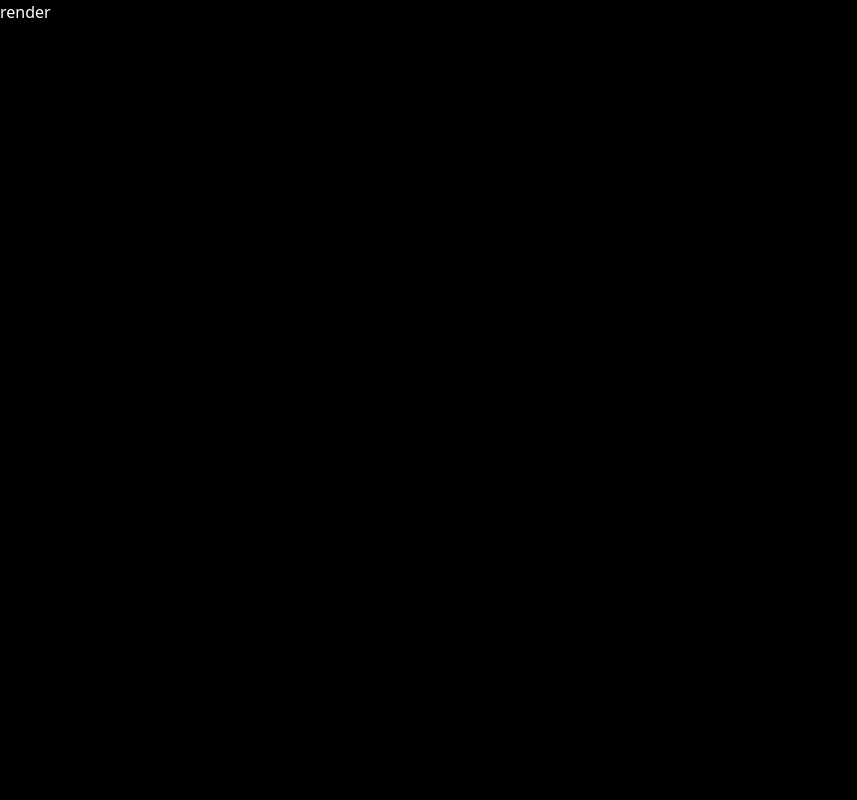
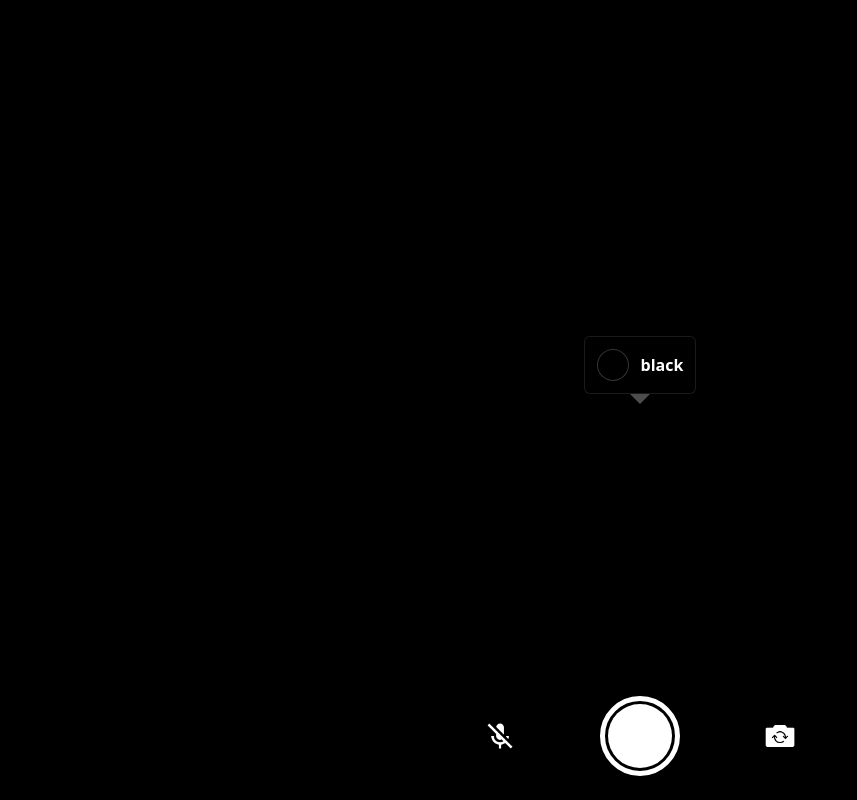
Before and after one commit to ismalzikri/open-reasearch, a Next.js app: page /app in a window 1280 px wide. Shown: the whole page, without its empty margins (0-857 px from the left). Built offline with nearby package versions, Linux system fonts and the light colour scheme; no server answers.

Commit message:
feat(src/components, pages): add page app for rendering the UI, add component

```diff
--- a/pages/app.tsx
+++ b/pages/app.tsx
@@ -1,15 +1,205 @@
 import type { NextPage } from "next";
+import Head from "next/head";
+import { Toaster } from "sonner";
+import CameraColorPick, { FacingMode } from "../src/components/Camera";
+import { useState, useEffect } from "react";
+import { getColorName, rgbToHex } from "../src/utils";
+import Image from "next/image";
+
+import axios from "axios";
 
 const App: NextPage = () => {
+  const [color, setColor] = useState("#888888");
+  const [isSpeaking, setIsSpeaking] = useState(false);
+  const [isFacingMode, setIsFacingMode] = useState(FacingMode.environment);
+  const [loadedVoices, setLoadedVoices] = useState<SpeechSynthesisVoice[]>([]);
+
+  const handleCameraSwitch = () => {
+    // Toggle the isFacingMode between user and environment
+    setIsFacingMode((prevMode) =>
+      prevMode === FacingMode.user ? FacingMode.environment : FacingMode.user
+    );
+  };
+
+  const translationUrl = `${process.env.URL_TRANSLATION}/translate`;
+
+  const makeTranslationRequest = async (
+    text: string,
+    targetLanguage: string
+  ): Promise<string> => {
+    try {
+      const response = await axios.post(translationUrl, {
+        text,
+        to: targetLanguage,
+      });
+      return response.data.translatedText;
+    } catch (error) {
+      console.error("Error:", error);
+      throw error;
+    }
+  };
+
+  const translateText = async (
+    text: string,
+    targetLanguage: string
+  ): Promise<string> => {
+    try {
+      const translatedText = await makeTranslationRequest(text, targetLanguage);
+      return translatedText;
+    } catch (error) {
+      console.error("Error:", error);
+      return text;
+    }
+  };
+
+  useEffect(() => {
+    const initializeVoices = () => {
+      const voices = speechSynthesis.getVoices();
+      setLoadedVoices(voices);
+    };
+
+    const handleVoicesChanged = () => {
+      initializeVoices();
+      speechSynthesis.onvoiceschanged = null; // Reset the event listener after initialization
+    };
+
+    // Check if voices are already loaded
+    if (speechSynthesis.getVoices().length > 0) {
+      initializeVoices();
+    } else {
+      speechSynthesis.onvoiceschanged = handleVoicesChanged;
+    }
+
+    // Clean up the event listener when the component unmounts
+    return () => {
+      speechSynthesis.onvoiceschanged = null;
+    };
+  }, []);
+
+  const saveColor = async () => {
+    if (isSpeaking) {
+      return;
+    }
+
+    const result = getColorName(color);
+    const renderText = `The color is ${result}`;
+
+    const defaultLanguage = navigator.language || navigator.language;
+    let translatedText = renderText;
+    let targetLanguage = "en"; // Default language is English
+
+    if (defaultLanguage.startsWith("id")) {
+      translatedText = await translateText(renderText, "id");
+      targetLanguage = "id"; // Set target language to Indonesian
+
+      setIsSpeaking(true);
+    }
+
+    speakText(translatedText, targetLanguage);
+  };
+
+  const speakText = (text: string, targetLanguage: string = "") => {
+    const voices = loadedVoices;
+    let desiredVoice = null;
+
+    if (targetLanguage === "") {
+      desiredVoice = voices.find((voice) => voice.lang === "en-GB");
+    }
+
+    if (targetLanguage === "id") {
+      desiredVoice = voices.find((voice) => voice.lang === "id-ID");
+    }
+
+    const utterance = new SpeechSynthesisUtterance(text);
+    utterance.voice = desiredVoice || null;
+    utterance.rate = 0.9;
+    utterance.pitch = 1.2;
+
+    utterance.onend = () => {
+      setIsSpeaking(false);
+    };
+
+    speechSynthesis.speak(utterance);
+  };
+
   const renderApp = () => {
     return (
       <>
-        <div>render</div>
+        <div className="lg:max-w-sm mx-auto flex flex-1 justify-center items-center bg-black h-screen">
+          <div className="w-full flex items-center">
+            <CameraColorPick
+              facingMode={isFacingMode}
+              onColor={(value: any) => {
+                setColor(rgbToHex(value.r, value.g, value.b).toUpperCase());
+              }}
+            />
+          </div>
+        </div>
+        <div
+          className="absolute top-0 left-0 w-full flex justify-center items-center"
+          style={{ height: "100%" }}
+        >
+          <div
+            className="width-[1px] height-[1px] rounded-full relative flex justify-center items-center"
+            style={{ background: color }}
+          >
+            <div className="absolute -top-16 p-3 rounded-md backdrop-blur-xl bg-black/30 text-white font-semibold shadow-black/90 shadow-xl flex items-center gap-3 border border-white/10 ring-1 ring-black/70">
+              <div className="w-full">
+                <div
+                  className="w-8 h-8 rounded-full border border-white/20 ring-1 ring-black/40"
+                  style={{ background: color }}
+                ></div>
+              </div>
+              <div className="w-full whitespace-nowrap">
+                {getColorName(color)}
+              </div>
+            </div>
+            <div className="w-0 h-0 absolute top-[-6px] border-l-[10px] border-l-transparent border-t-[10px] border-t-white/30 border-r-[10px] border-r-transparent shadow-black/90 shadow-xl"></div>
+            <div className="fixed z-10 bottom-4 xs:bottom-6 w-full lg:max-w-sm px-7 flex items-center justify-between">
+              <button className="w-12 h-12 rounded-full backdrop-blur-xl bg-black/30 flex items-center justify-center select-none">
+                <span className="sr-only">Microphone button</span>
+                <Image
+                  src="/icons/microphone-mute.png"
+                  width={30}
+                  height={30}
+                  alt="Microphone icon"
+                />
+              </button>
+              <button
+                className="w-20 h-20 border-[5px] border-[#fff] flex justify-center items-center rounded-full select-none"
+                onClick={() => saveColor()}
+              >
+                <div className="w-16 h-16 bg-white rounded-full select-none"></div>
+              </button>
+              <button
+                onClick={handleCameraSwitch}
+                className="w-12 h-12 rounded-full backdrop-blur-xl bg-black/30 flex items-center justify-center select-none"
+              >
+                <span className="sr-only">Switch camera icon</span>
+                <Image
+                  src="/icons/camera-icon-switch.png"
+                  width={30}
+                  height={30}
+                  alt="Switch camera icon"
+                />
+              </button>
+            </div>
+          </div>
+        </div>
       </>
     );
   };
 
-  return <div className="w-full">render</div>;
+  return (
+    <div className="w-full">
+      <Head>
+        <title>Color Assistant | Helping blind people</title>
+        <link rel="icon" href="/favicon.ico" />
+      </Head>
+      {renderApp()}
+      <Toaster />
+    </div>
+  );
 };
 
 export default App;
--- /dev/null
+++ b/src/components/Camera.tsx
@@ -0,0 +1,112 @@
+import React, { useEffect, useRef, useState } from "react";
+
+export enum FacingMode {
+  user = "user",
+  environment = "environment",
+}
+
+type CameraProps = {
+  facingMode: FacingMode;
+  onColor: Function;
+  paused?: boolean;
+};
+
+export default function CameraColorPick(props: CameraProps) {
+  const [isCameraSwitching, setIsCameraSwitching] = useState(false);
+
+  let video = useRef<HTMLVideoElement>();
+  let stream = useRef<MediaStream | null>();
+  let myCanvas = useRef(null);
+
+  useEffect(() => {
+    if (navigator.mediaDevices) startCamera();
+
+    let timer = setInterval(() => {
+      if (props.onColor && !props.paused) {
+        props.onColor(getColorAt(video.current, 207, 368));
+      }
+    }, 375);
+
+    return () => {
+      clearInterval(timer);
+    };
+  }, [props.paused]);
+
+  React.useEffect(() => {
+    startCamera();
+  }, [props.facingMode]);
+
+  function getColorAt(webcam: any, x: number, y: number) {
+    // To be able to access pixel data from the webcam feed, we must first draw the current frame in
+    // a temporary canvas.
+    var canvas = myCanvas.current as any;
+    var context = canvas.getContext("2d");
+    canvas.width = 414;
+    canvas.height = 736;
+    context.drawImage(webcam, 0, 0, 414, 736);
+
+    // Then we grab the pixel information from the temp canvas and return it as an object
+    var pixel = context.getImageData(x, y, 1, 1).data;
+    return {
+      r: pixel[0],
+      g: pixel[1],
+      b: pixel[2],
+    };
+  }
+
+  const startCamera = () => {
+    if (isCameraSwitching) return;
+    setIsCameraSwitching(true);
+    navigator.mediaDevices
+      .getUserMedia({
+        video: {
+          facingMode: props.facingMode,
+          width: { min: 1024, ideal: 1280, max: 1920 },
+          height: { min: 576, ideal: 720, max: 1080 },
+        },
+      })
+      .then((feed) => {
+        stream.current = feed;
+        const videoRef = video.current as any;
+        videoRef.srcObject = stream.current;
+        videoRef.play();
+        videoRef.onloadeddata = () => {
+          setIsCameraSwitching(false);
+        };
+      })
+      .catch(function (err) {
+        console.log(err);
+        setIsCameraSwitching(false);
+      });
+  };
+
+  return (
+    <div style={{ width: "100vw", height: "100vh" }}>
+      <canvas
+        ref={myCanvas}
+        style={{
+          display: "none",
+          position: "absolute",
+          top: 0,
+          left: 0,
+        }}
+      />
+
+      <video
+        //@ts-ignore
+        ref={video}
+        autoPlay={true}
+        muted={true}
+        controls={false}
+        preload="auto"
+        playsInline
+        style={{
+          objectFit: "cover",
+          objectPosition: "50% 50%",
+          transition: isCameraSwitching ? "opacity 0.5s ease" : "none",
+          opacity: isCameraSwitching ? 0 : 1,
+        }}
+      ></video>
+    </div>
+  );
+}
```
